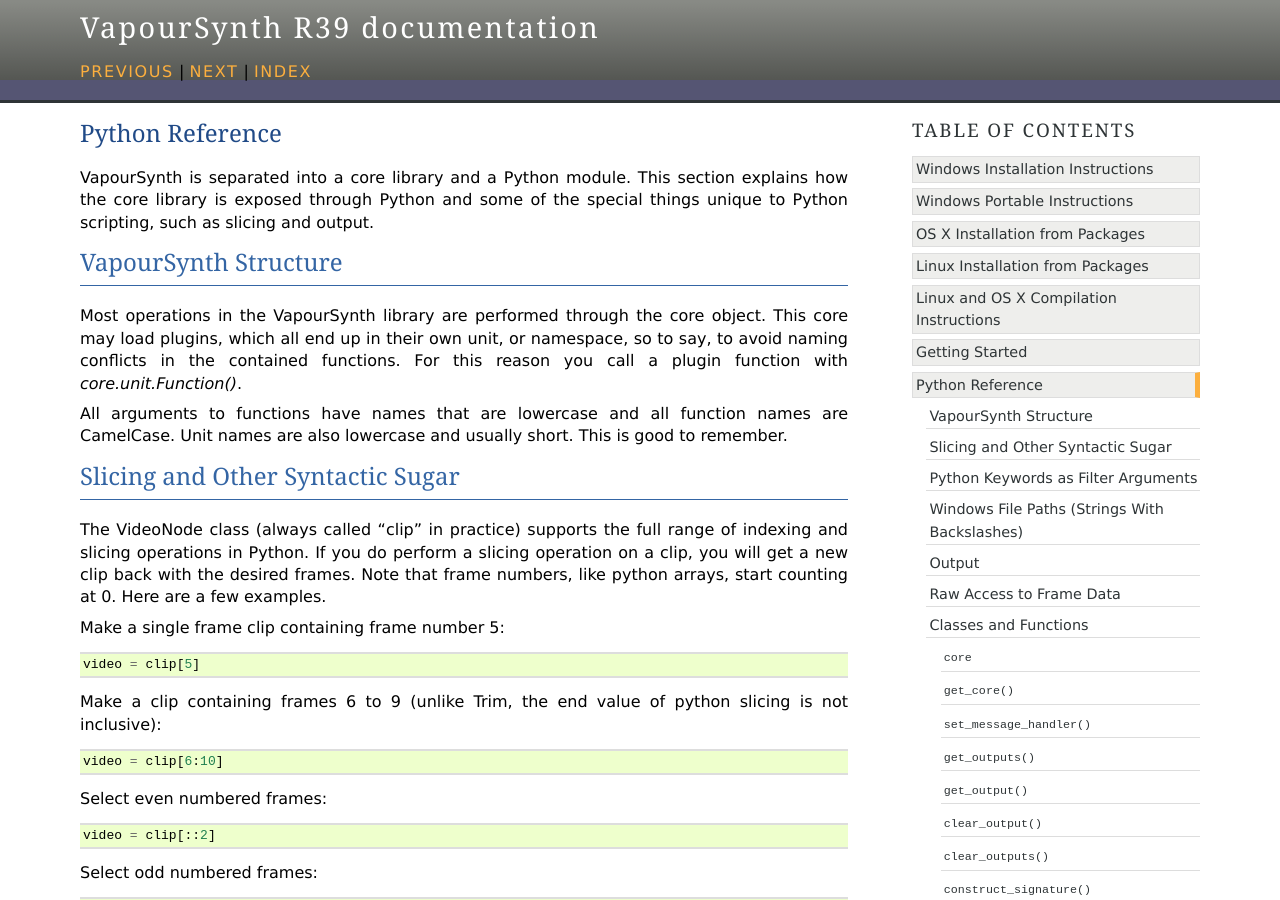
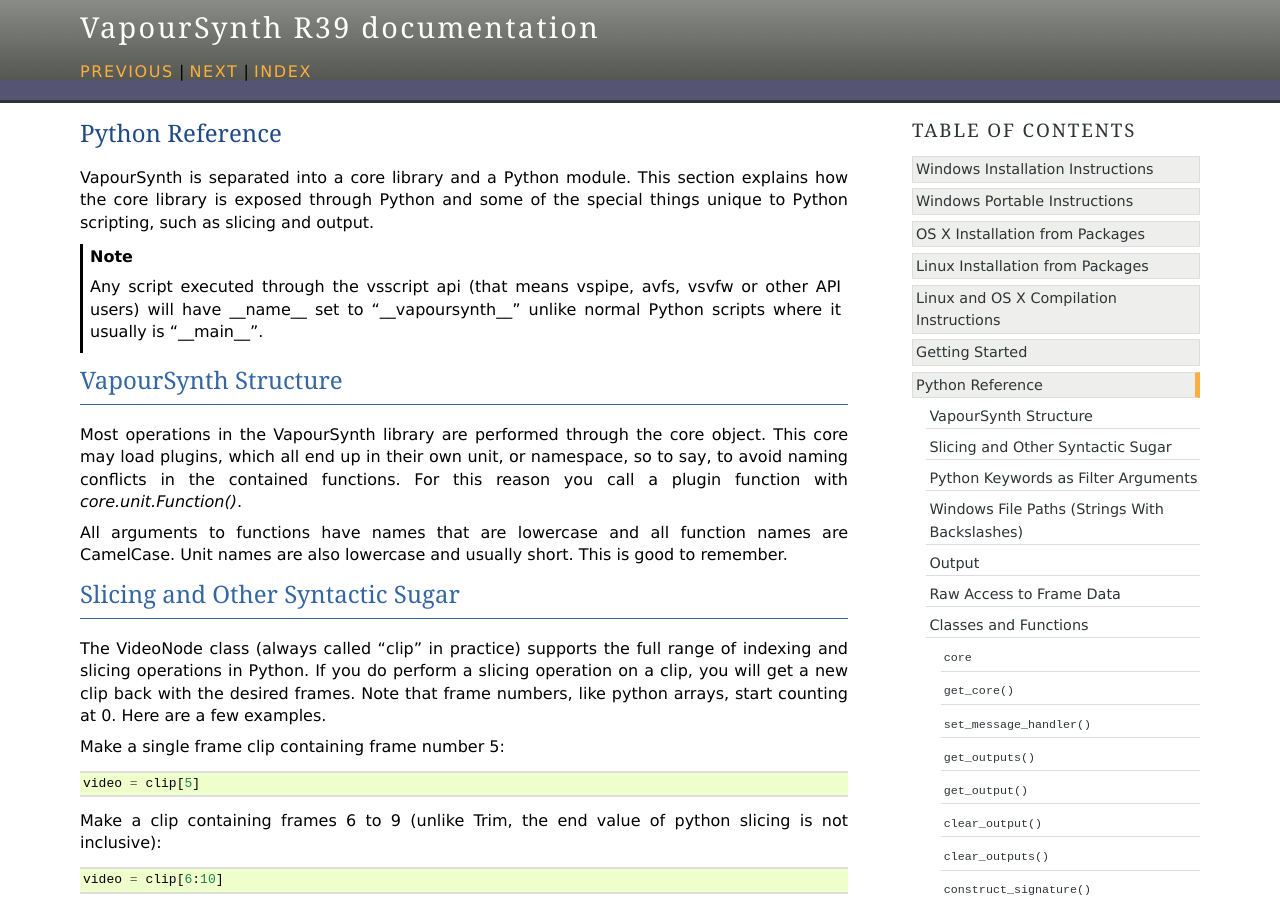
Before and after one commit to vapoursynth/vapoursynth, a Sphinx documentation site: the page built from doc/pythonreference.rst, in a window 1280 px wide and 900 px high. Built offline with Sphinx 7.4.7, drawn with Linux system fonts in a browser that asks for light colours; formulas are drawn with MathJax 3.

Commit message:
Add __main__ notes

```diff
--- a/doc/pythonreference.rst
+++ b/doc/pythonreference.rst
@@ -7,6 +7,11 @@
 explains how the core library is exposed through Python and some of the
 special things unique to Python scripting, such as slicing and output.
 
+.. note::
+
+   Any script executed through the vsscript api (that means vspipe, avfs, vsvfw or
+   other API users) will have __name__ set to "__vapoursynth__" unlike normal Python
+   scripts where it usually is "__main__".
 
 VapourSynth Structure
 #####################
```
